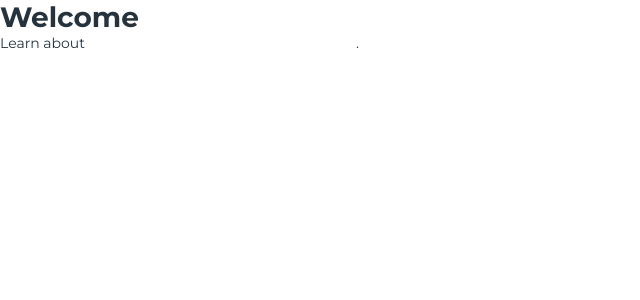
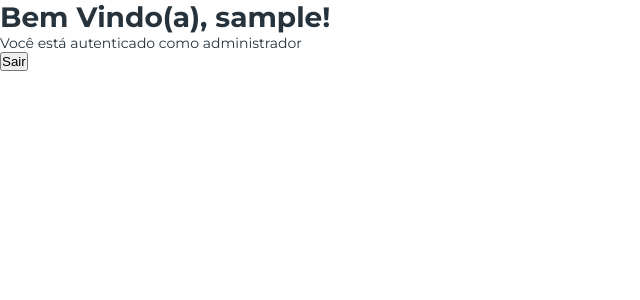
Before and after one commit to Marcus56480/BibliotecMVC, an ASP.NET Core app: page /Home in a window 1280 px wide. Shown: the top 300 px of the page, without its empty margins (0-640 px from the left). Run offline with ASP.NET Core 8, Linux system fonts and the light colour scheme; the visitor is signed in with stand-in values (Sample User, id 1); some libraries are stand-ins or nearby versions.

Commit message:
:sparkles: feat: Implementado verificação de usuario na pagina de Home

```diff
--- a/Views/Home/Index.cshtml
+++ b/Views/Home/Index.cshtml
@@ -2,7 +2,18 @@
     ViewData["Title"] = "Home Page";
 }
 
-<div class="text-center">
-    <h1 class="display-4">Welcome</h1>
-    <p>Learn about <a href="https://learn.microsoft.com/aspnet/core">building Web apps with ASP.NET Core</a>.</p>
-</div>
+<h1>Bem Vindo(a), @User.Identity.Name!</h1>
+
+@if(User.IsInRole("Administrador"))
+{
+    <p>Você está autenticado como administrador</p>
+}
+
+else if(User.IsInRole("Aluno"))
+{
+    <p>Você está autenticado como aluno</p>
+}
+
+<form asp-controller="Login" asp-action="Logout" method="post">
+    <button type="submit">Sair</button>
+</form>
--- a/Views/Home/Privacy.cshtml
+++ /dev/null
@@ -1,6 +0,0 @@
-@{
-    ViewData["Title"] = "Privacy Policy";
-}
-<h1>@ViewData["Title"]</h1>
-
-<p>Use this page to detail your site's privacy policy.</p>
```
